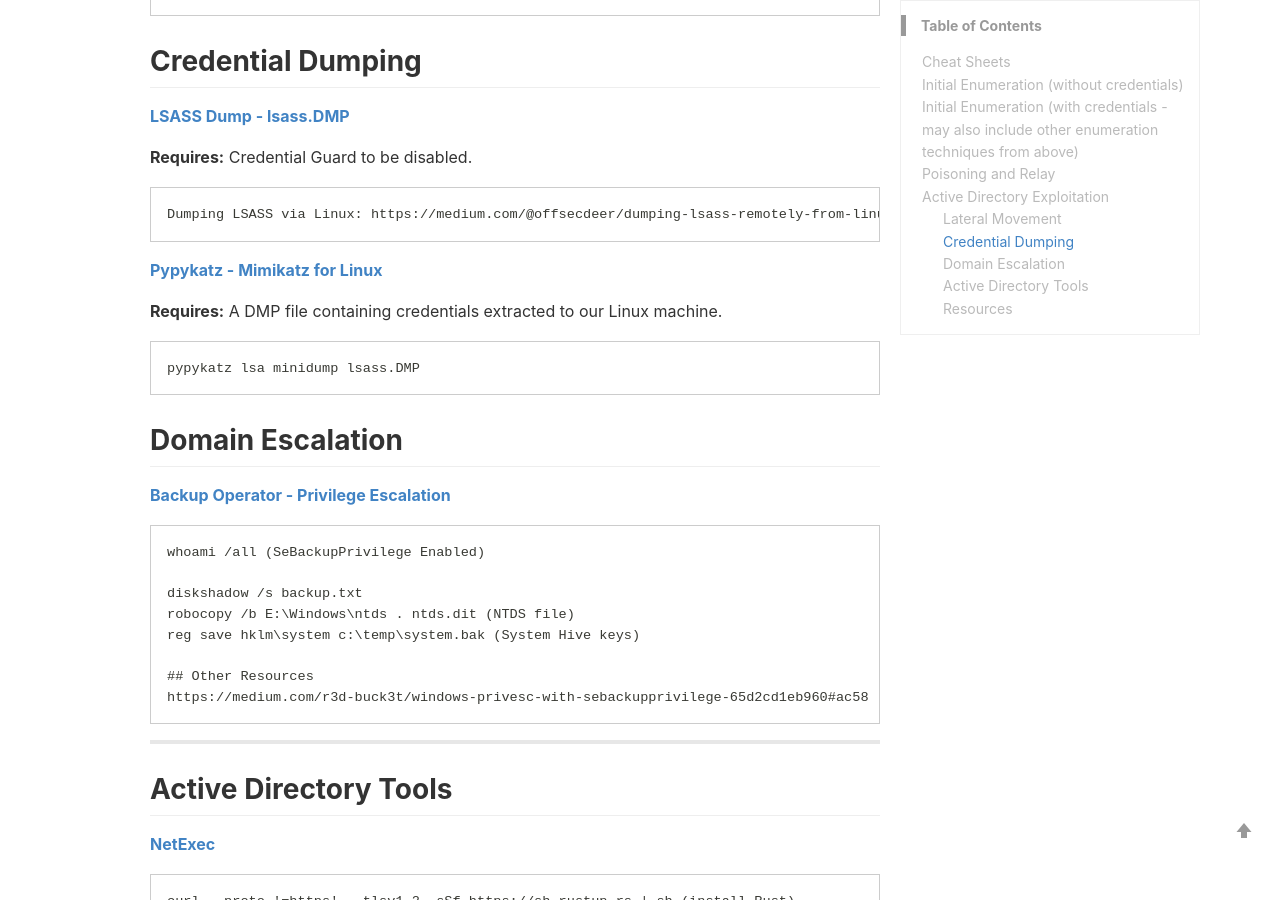
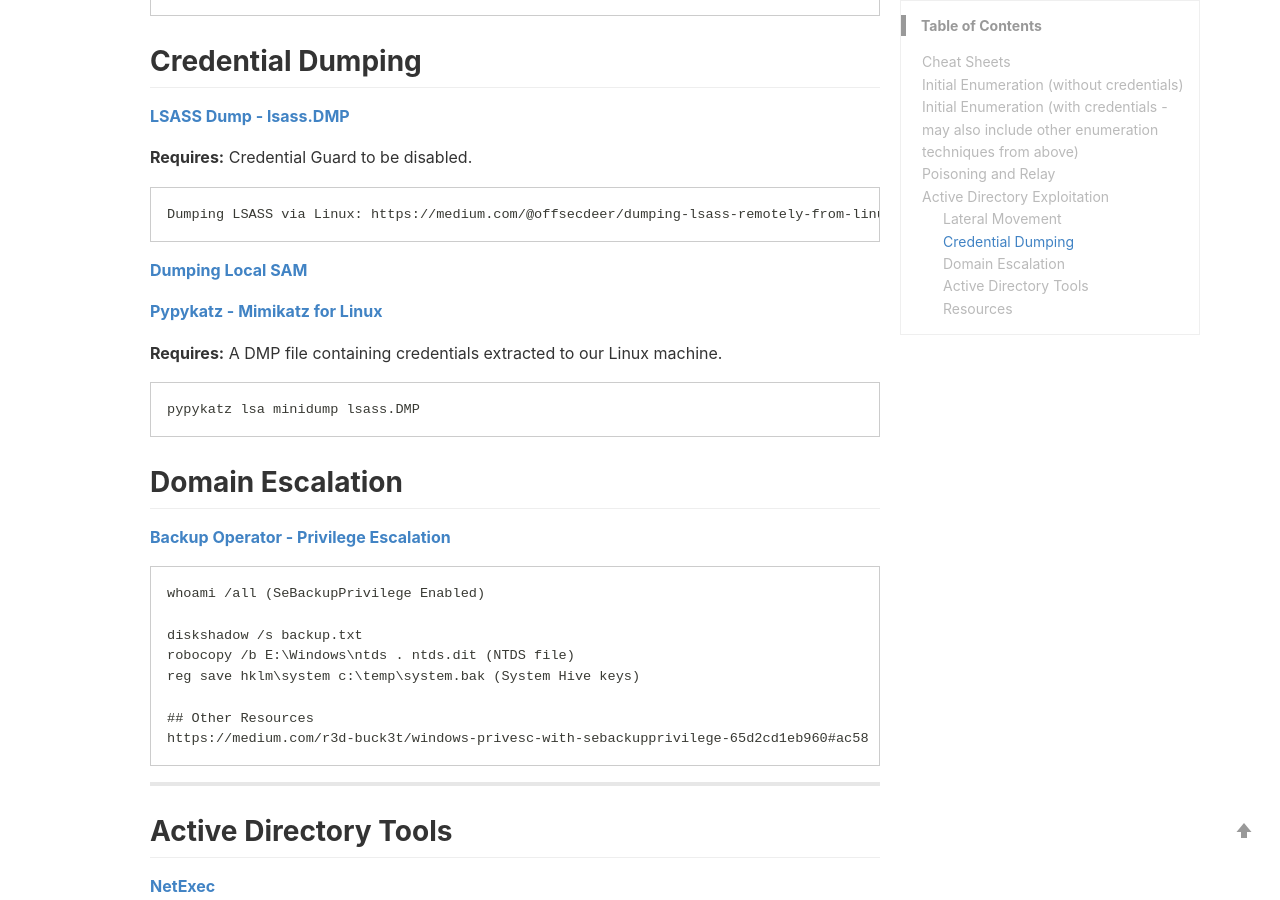
Before and after one commit to qwutony/qwutony.github.io, a Jekyll site: the page built from _wiki/003-active-directory-penetration-testing.md, in a window 1280 px wide and 900 px high, scrolled down 3426 px. Built offline with Jekyll 4.4.1, drawn with Linux system fonts in a browser that asks for light colours; a style sheet for code colours, icons or effects is not loaded.

Commit message:
Update 003-active-directory-penetration-testing.md

````diff
--- a/_wiki/003-active-directory-penetration-testing.md
+++ b/_wiki/003-active-directory-penetration-testing.md
@@ -136,6 +136,8 @@ net rpc password AUDIT2020 -U BLACKFIELD\\support -S BLACKFIELD.local (prompts n
 Dumping LSASS via Linux: https://medium.com/@offsecdeer/dumping-lsass-remotely-from-linux-efc47391e56d
 ```
 
+**[Dumping Local SAM](https://www.ired.team/offensive-security/credential-access-and-credential-dumping/dumping-hashes-from-sam-registry)**
+
 **[Pypykatz - Mimikatz for Linux](https://github.com/skelsec/pypykatz)**
 
 **Requires:** A DMP file containing credentials extracted to our Linux machine.
````
